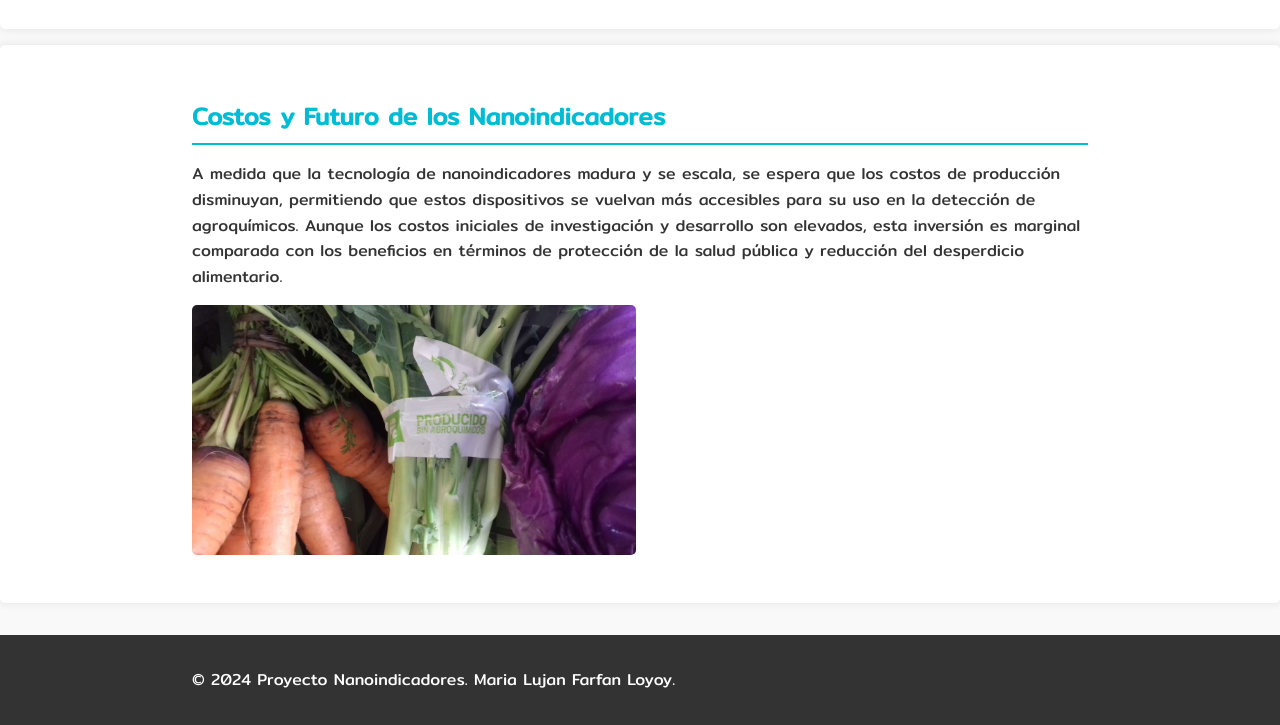
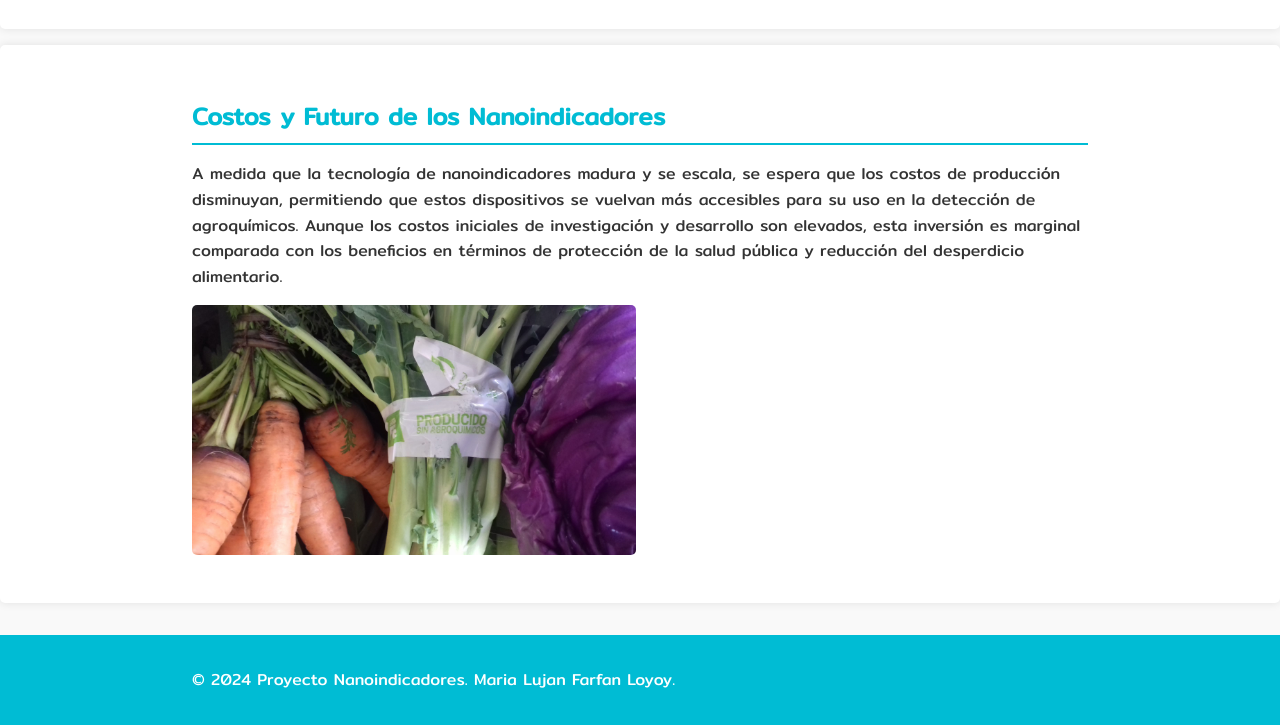
Before and after one commit to lujanfarfan/Nanoindicadores, a plain HTML site: page index.html in a window 1280 px wide. Shown: the part 2284-3009 px from the top of the page. Drawn offline with Linux system fonts and the light colour scheme.

Commit message:
cambie el footer

```diff
--- a/css/estilo.css
+++ b/css/estilo.css
@@ -97,12 +97,13 @@ main {
 }
 
 footer {
-  background: #333;
+  background: #00bcd4;
   color: white;
   text-align: center;
   padding: 1rem 0;
   margin-top: 2rem;
 }
+
 
 footer .container {
   max-width: 1200px;
```
